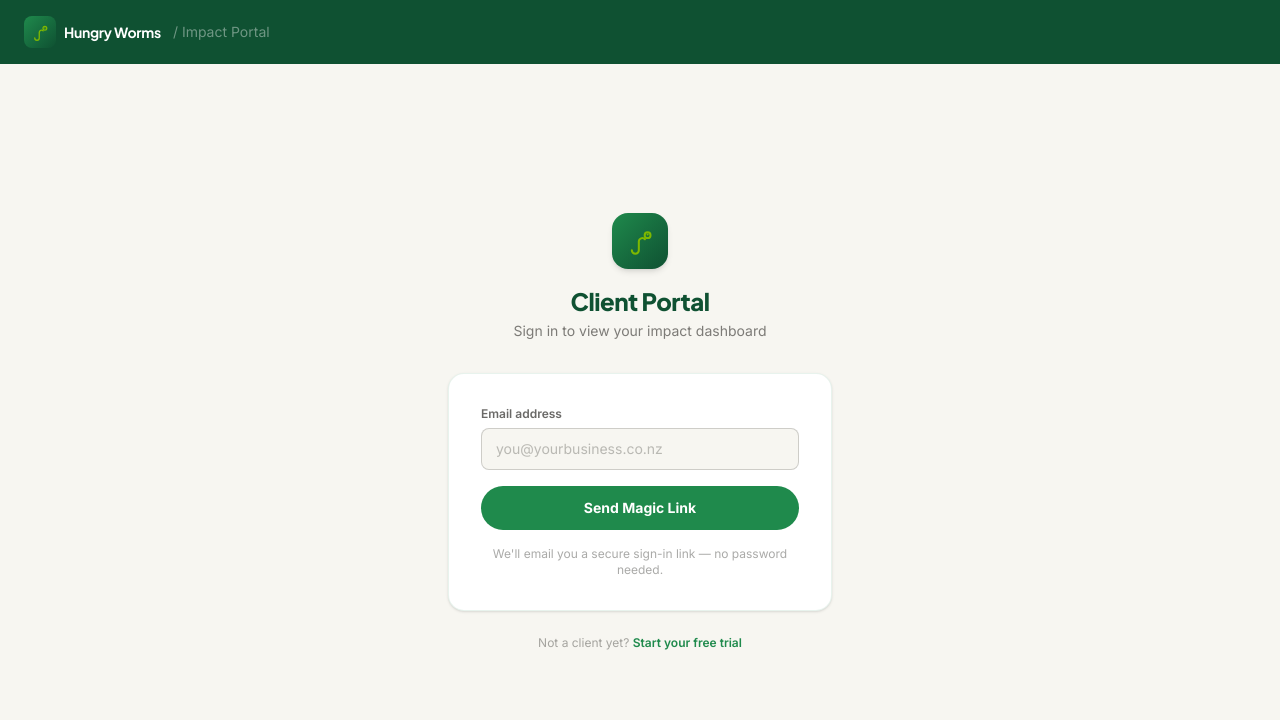
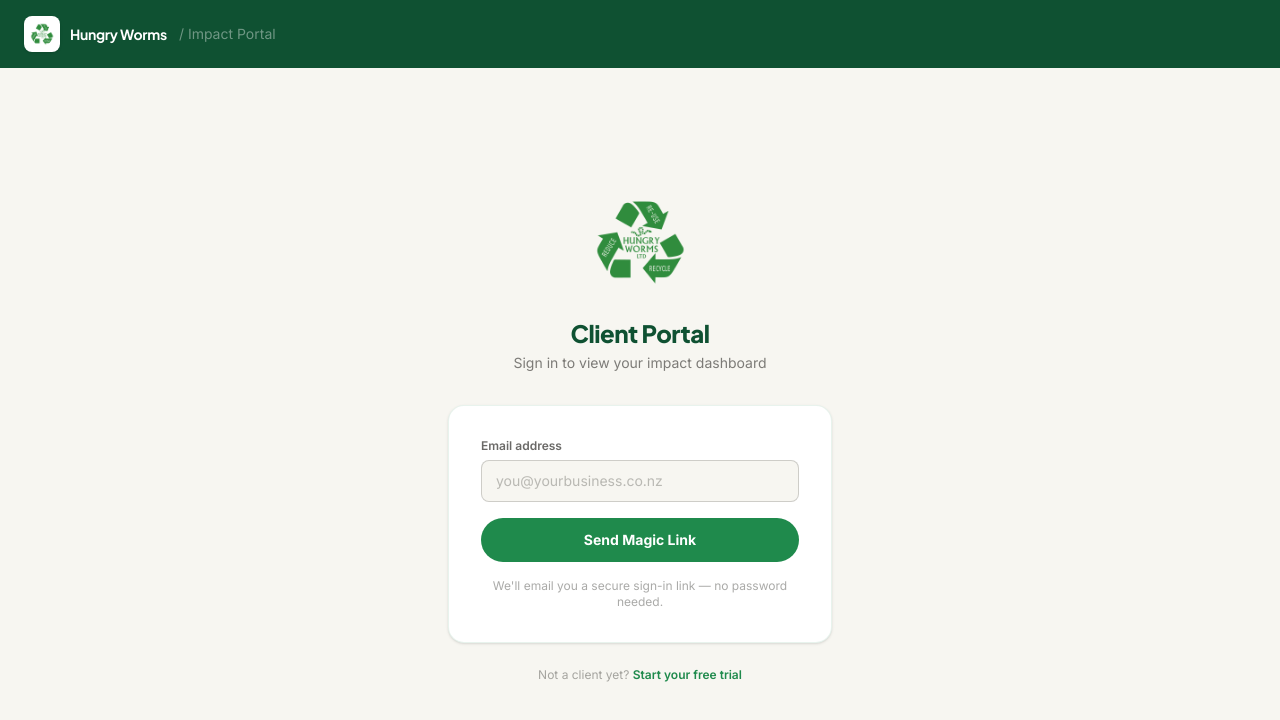
Before and after one commit to eunbitjang/hungry-worms, a Next.js app: page /portal in a window 1280 px wide. Shown: the top 720 px of the page. Built offline with nearby package versions, Linux system fonts and the light colour scheme.

Commit message:
logo update

```diff
--- a/app/portal/dashboard/PortalDashboard.tsx
+++ b/app/portal/dashboard/PortalDashboard.tsx
@@ -2,6 +2,7 @@
 
 import { useState, useMemo } from "react";
 import Link from "next/link";
+import Image from "next/image";
 import {
   BarChart, Bar, AreaChart, Area, PieChart, Pie, Cell,
   XAxis, YAxis, CartesianGrid, Tooltip, ResponsiveContainer, Legend,
@@ -179,8 +180,8 @@ export default function PortalDashboard({ data }: { data: PortalData }) {
         <div className="mx-auto max-w-7xl px-4 sm:px-6 lg:px-8 h-16 flex items-center justify-between gap-4">
           <div className="flex items-center gap-3 min-w-0">
             <Link href="/" className="flex items-center gap-2 shrink-0">
-              <span className="flex size-8 items-center justify-center rounded-lg bg-gradient-to-br from-green-primary to-green-leaf">
-                <Icon name="worm" className="size-4.5 text-white" />
+              <span className="flex size-9 items-center justify-center rounded-lg bg-white shadow-sm">
+                <Image src="/logos/hungry-worms.png" alt="Hungry Worms" width={28} height={28} className="size-7 object-contain" />
               </span>
               <span className="font-display font-bold text-sm hidden sm:block">Hungry Worms</span>
             </Link>
--- a/app/portal/page.tsx
+++ b/app/portal/page.tsx
@@ -3,7 +3,7 @@
 import { useState } from "react";
 import { createClient } from "@/lib/supabase/client";
 import Link from "next/link";
-import Icon from "../components/Icon";
+import Image from "next/image";
 
 export default function PortalLoginPage() {
   const [email, setEmail] = useState("");
@@ -35,9 +35,9 @@ export default function PortalLoginPage() {
     <div className="min-h-screen bg-offwhite flex flex-col">
       {/* Portal header */}
       <header className="bg-green-deep px-6 py-4 flex items-center gap-3">
-        <Link href="/" className="flex items-center gap-2 text-white hover:text-green-leaf transition-colors">
-          <span className="flex size-8 items-center justify-center rounded-lg bg-gradient-to-br from-green-primary to-green-deep">
-            <Icon name="worm" className="size-4.5 text-green-leaf" />
+        <Link href="/" className="flex items-center gap-2.5 text-white hover:text-green-leaf transition-colors">
+          <span className="flex size-9 items-center justify-center rounded-lg bg-white shadow-sm">
+            <Image src="/logos/hungry-worms.png" alt="Hungry Worms" width={28} height={28} className="size-7 object-contain" />
           </span>
           <span className="font-display font-bold text-sm">Hungry Worms</span>
         </Link>
@@ -48,9 +48,14 @@ export default function PortalLoginPage() {
       <main className="flex-1 flex items-center justify-center px-4 py-16">
         <div className="w-full max-w-sm">
           <div className="text-center mb-8">
-            <div className="mx-auto size-14 rounded-2xl bg-gradient-to-br from-green-primary to-green-deep flex items-center justify-center mb-4 shadow-md">
-              <Icon name="worm" className="size-7 text-green-leaf" />
-            </div>
+            <Image
+              src="/logos/hungry-worms.png"
+              alt="Hungry Worms"
+              width={120}
+              height={120}
+              priority
+              className="mx-auto mb-5 size-28 object-contain"
+            />
             <h1 className="font-display text-2xl font-extrabold text-green-deep">Client Portal</h1>
             <p className="mt-1 text-sm text-soil/60">Sign in to view your impact dashboard</p>
           </div>
```
